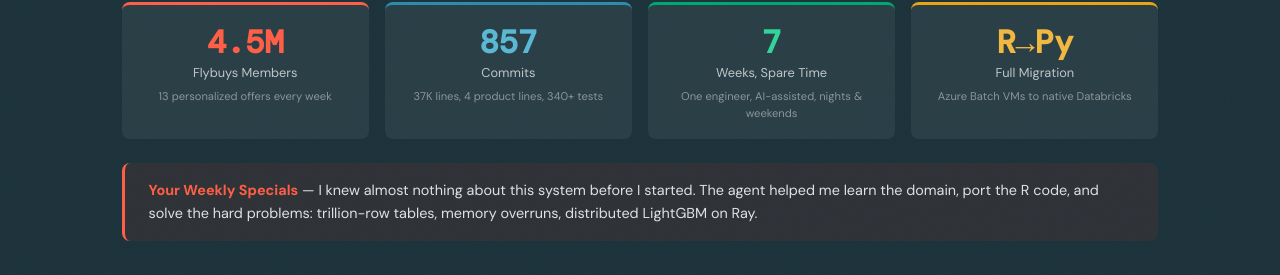
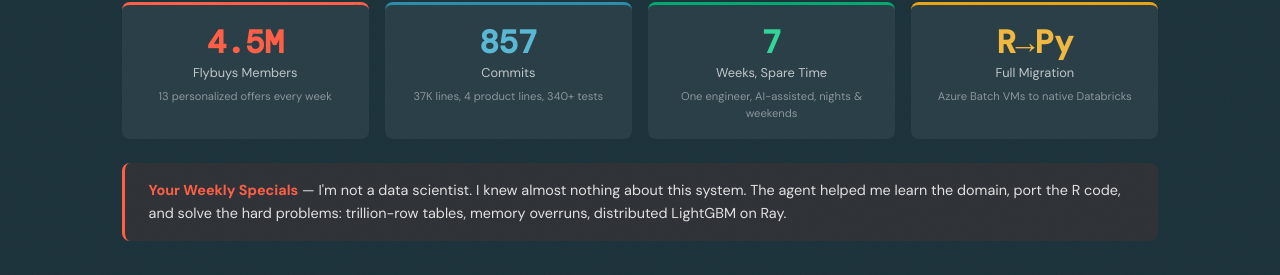
Before and after one commit to dgokeeffe/coles-vibe-workshop, a plain HTML site: page slides-facilitator.html in a window 1280 px wide. Shown: the part 1176-1451 px from the top of the page. Drawn offline with nearby package versions, Linux system fonts and the light colour scheme; a web font is replaced by a local one.

Commit message:
fix: add "I'm not a data scientist" to YWS opening
The real punchline: not a DS, career never went that direction,
and still built a production ML pipeline for 4.5M members.

Co-authored-by: Isaac

```diff
--- a/slides-facilitator.html
+++ b/slides-facilitator.html
@@ -803,7 +803,7 @@
         </div>
       </div>
       <div style="padding:1rem 1.5rem;background:rgba(255,54,33,0.08);border-radius:8px;border-left:3px solid var(--db-lava-light);">
-        <p style="font-size:0.9rem;color:rgba(255,255,255,0.85);"><strong style="color:var(--db-lava-light);">Your Weekly Specials</strong> &mdash; I knew almost nothing about this system before I started. The agent helped me learn the domain, port the R code, and solve the hard problems: trillion-row tables, memory overruns, distributed LightGBM on Ray.</p>
+        <p style="font-size:0.9rem;color:rgba(255,255,255,0.85);"><strong style="color:var(--db-lava-light);">Your Weekly Specials</strong> &mdash; I'm not a data scientist. I knew almost nothing about this system. The agent helped me learn the domain, port the R code, and solve the hard problems: trillion-row tables, memory overruns, distributed LightGBM on Ray.</p>
       </div>
     </div>
     <div class="slide-footer">2</div>
```
Also changed, not shown: slides.html (+1 -1 lines), 1 other file.
